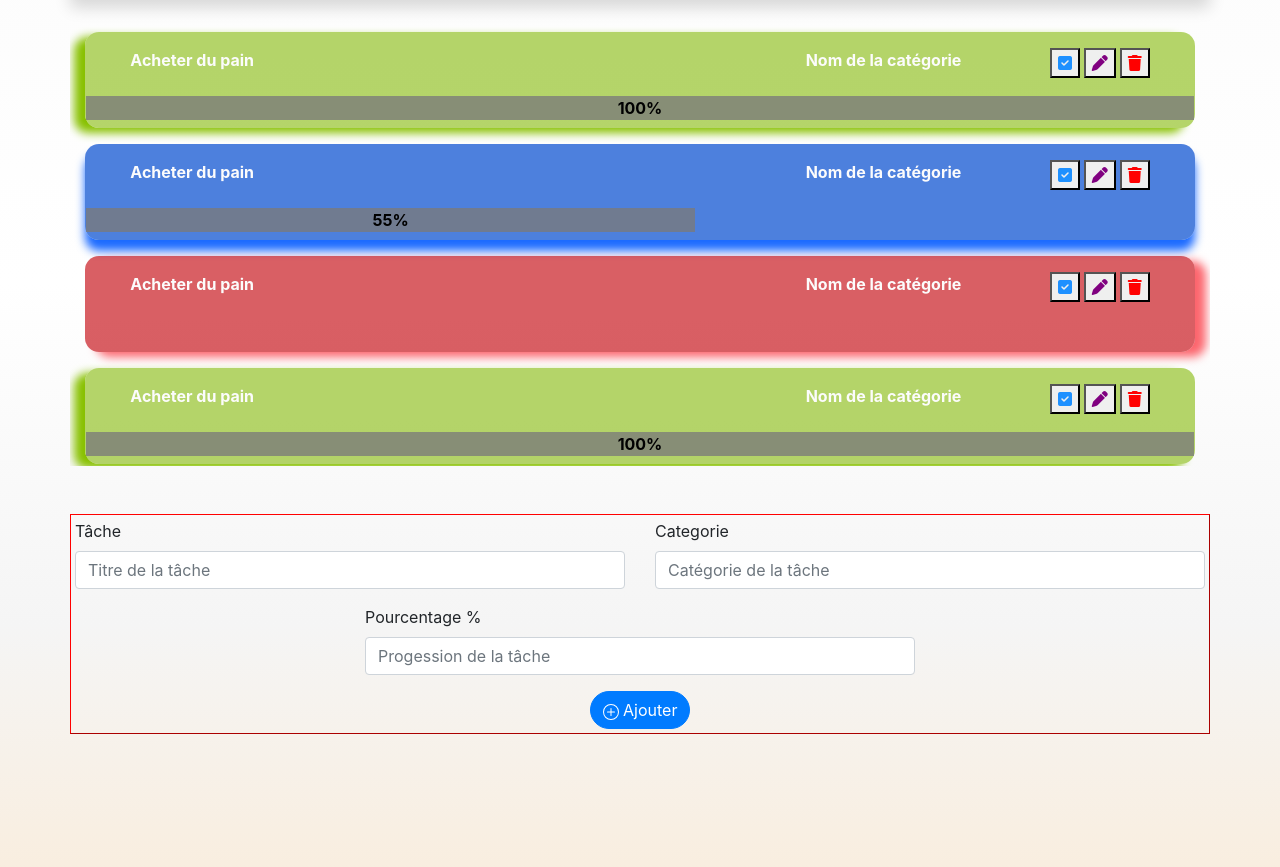
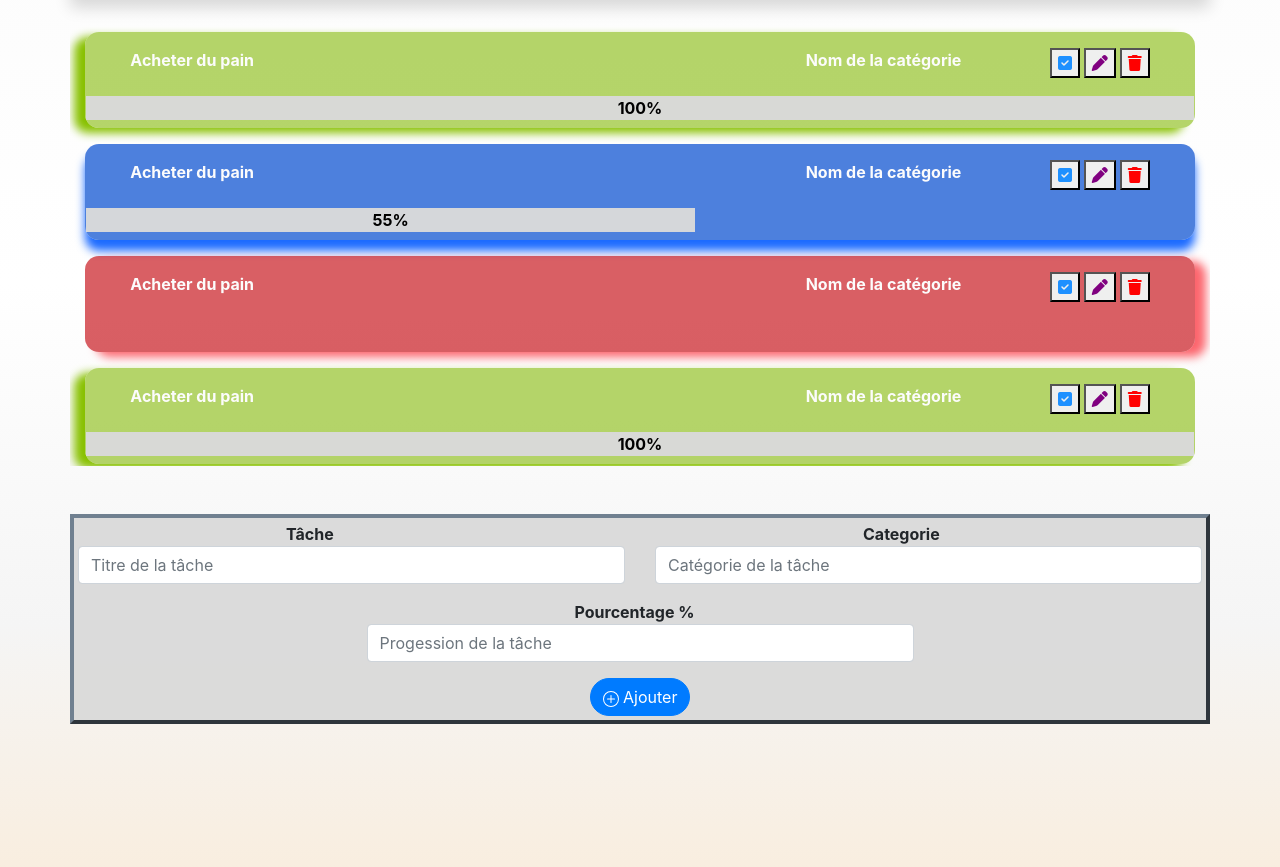
Before and after one commit to Datebayo350/TODOLIST, a PHP site: page /php/index.php in a window 1280 px wide. Shown: the part 57-924 px from the top of the page. Run offline with PHP 8.4, Linux system fonts and the light colour scheme; some libraries are stand-ins or nearby versions.

Commit message:
Last addings before, AJAX

```diff
--- a/css/styles.css
+++ b/css/styles.css
@@ -68,8 +68,17 @@ nav img {
 }
 
 .form {
-    border: 1px outset red;
-    box-shadow:
+    border: 4px slategrey;
+    border-style: outset;
+    /* box-shadow: 0px -4px 11px 2px #8d8d8d; */
+    background-color: lightslategray;
+    /* background-color: #FCFCFC; */
+    background-color: rgba(218, 218, 218, 0.966);
+    font-weight: bold;
+}
+
+label {
+    margin: 0 13rem;
 }
 
 @media (max-width: 991.98px) {
@@ -87,4 +96,8 @@ nav img {
             margin-left: 0 !important;
         }
 
+        label {
+            margin: 0 ;
+        }
+
 }
--- a/js/app.js
+++ b/js/app.js
@@ -31,6 +31,7 @@ var todolist = {
 
         var form = document.querySelector('form');
         form.addEventListener('submit', todolist.handleAddNewTask);
+
         todolist.getTheTask();
     },
 
@@ -116,6 +117,8 @@ var todolist = {
         // Select all her inputs
         var inputs = divTitle.querySelectorAll('input');
         // console.log('MES INPUTS', inputs[1]);
+        inputs[0].focus();
+
         //! Clean the value of the inputs each time the event happend, it provides us to don't cumulates the values of the lasts editings
         inputs.forEach(input=> input.value='')
         var paragraphs = divTitle.querySelectorAll('p');
@@ -146,13 +149,14 @@ var todolist = {
 
 
         );
-        console.log(event);
 
     },
 
     handleAddNewTask: function(event){
         event.preventDefault();
         todolist.cleanErrors();
+
+        console.log('TEST', event);
 
         var parentTasks = document.querySelector('.parent__tasks');
         var template = document.querySelector('template');
@@ -256,6 +260,7 @@ var todolist = {
                         inputs[i].classList.add('d-none');
 
 
+
                     }
                 }
             })
--- a/php/index.php
+++ b/php/index.php
@@ -60,7 +60,7 @@
                         <button><span class="delete fas fa-trash" style="color: red"></span></button>
                     </div>
                     <div class="parent__progress mb-n2 mt-2 p-0 container">
-                        <div class="progress-bar" name="progress bar" value="" role="progressbar" style="width: 100%;background-color: #7a7a7ac7; color:black" aria-valuenow="100" aria-valuemin="0" aria-valuemax="100">100%</div>
+                        <div class="progress-bar" name="progress bar" value="" role="progressbar" style="width: 100%;background-color:rgba(218, 218, 218, 0.966); color:black" aria-valuenow="100" aria-valuemin="0" aria-valuemax="100">100%</div>
                     </div>
                 </div>
             </div>
@@ -78,7 +78,7 @@
                         <button><span class="delete fas fa-trash" style="color: red"></span></button>
                     </div>
                     <div class="parent__progress mb-n2 mt-2 p-0 container">
-                        <div class="progress-bar" name="progress bar" value="" role="progressbar" style="width: 55%;background-color: #7a7a7ac7; color:black" aria-valuenow="55" aria-valuemin="0" aria-valuemax="100">55%</div>
+                        <div class="progress-bar" name="progress bar" value="" role="progressbar" style="width: 55%;background-color: rgba(218, 218, 218, 0.966); color:black" aria-valuenow="55" aria-valuemin="0" aria-valuemax="100">55%</div>
                     </div>
                 </div>
             </div>
@@ -96,7 +96,7 @@
                         <button><span class="delete fas fa-trash" style="color: red"></span></button>
                     </div>
                     <div class="parent__progress mb-n2 mt-2 p-0 container">
-                        <div class="progress-bar" name="progress bar" value="" role="progressbar" style="width: 0%;background-color: #7a7a7ac7; color:black" aria-valuenow="0" aria-valuemin="0" aria-valuemax="100">0%</div>
+                        <div class="progress-bar" name="progress bar" value="" role="progressbar" style="width: 0%;background-color: rgba(218, 218, 218, 0.966); color:black" aria-valuenow="0" aria-valuemin="0" aria-valuemax="100">0%</div>
                     </div>
                 </div>
             </div>
@@ -114,7 +114,7 @@
                         <button><span class="delete fas fa-trash" style="color: red"></span></button>
                     </div>
                     <div class="parent__progress mb-n2 mt-2 p-0 container">
-                        <div class="progress-bar" name="progress bar" value="" role="progressbar" style="width: 100%;background-color: #7a7a7ac7; color:black" aria-valuenow="100" aria-valuemin="0" aria-valuemax="100">100%</div>
+                        <div class="progress-bar" name="progress bar" value="" role="progressbar" style="width: 100%;background-color: rgba(218, 218, 218, 0.966); color:black" aria-valuenow="100" aria-valuemin="0" aria-valuemax="100">100%</div>
                     </div>
                 </div>
             </div>
@@ -132,7 +132,7 @@
                         <button><span class="delete fas fa-trash" style="color: red"></span></button>
                     </div>
                     <div class="parent__progress mb-n2 mt-2 p-0 container">
-                        <div class="progress-bar" name="progress bar" value="" role="progressbar" style="width: 55%;background-color: #7a7a7ac7; color:black" aria-valuenow="55" aria-valuemin="0" aria-valuemax="100">55%</div>
+                        <div class="progress-bar" name="progress bar" value="" role="progressbar" style="width: 55%;background-color: rgba(218, 218, 218, 0.966); color:black" aria-valuenow="55" aria-valuemin="0" aria-valuemax="100">55%</div>
                     </div>
                 </div>
             </div>
@@ -150,13 +150,13 @@
                         <button><span class="delete fas fa-trash" style="color: red"></span></button>
                     </div>
                     <div class="parent__progress mb-n2 mt-2 p-0 container">
-                        <div class="progress-bar" name="progress bar" value="" role="progressbar" style="width: 0%;background-color: #7a7a7ac7; color:black" aria-valuenow="0" aria-valuemin="0" aria-valuemax="100">0%</div>
+                        <div class="progress-bar" name="progress bar" value="" role="progressbar" style="width: 0%;background-color: rgba(218, 218, 218, 0.966); color:black" aria-valuenow="0" aria-valuemin="0" aria-valuemax="100">0%</div>
                     </div>
                 </div>
             </div>
         </div>
         <form action="" method="post" class="form p-1 mt-5 container ">
-            <div class=" justify-content-center row row-cols-md-2">
+            <div class=" justify-content-center row row-cols-lg-2">
                 <div class="form-group col-8">
                     <label >Tâche </label>
                     <input type="text" class="form-control formTitle_task" name="Task Title" placeholder="Titre de la tâche">
@@ -197,7 +197,7 @@
                         <button><span class="delete fas fa-trash" style="color: red"></span></button>
                     </div>
                     <div class="parent__progress mb-n2 mt-2 p-0 container">
-                        <div class="progress-bar templateProgress_task" name="progress bar" value="" role="progressbar" style="background-color: #7a7a7ac7; color:black" aria-valuenow="" aria-valuemin="0" aria-valuemax="100"></div>
+                        <div class="progress-bar templateProgress_task" name="progress bar" value="" role="progressbar" style="    background-color: rgba(218, 218, 218, 0.966)(218, 218, 218, 0.966); color:black" aria-valuenow="" aria-valuemin="0" aria-valuemax="100"></div>
                     </div>
                 </div>
             </div>
```
